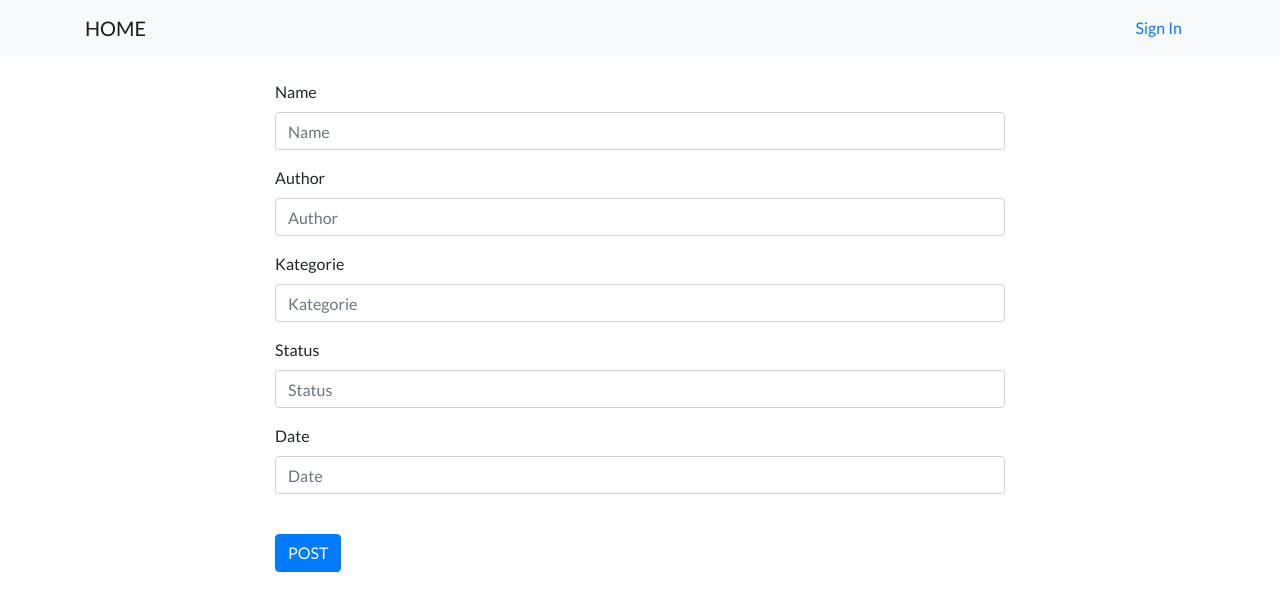
After one commit to hansol-lim/Bookrental, a Flask app: page /add in a window 1280 px wide. The commit adds this page. Shown: the top 611 px of the page. Run offline with Flask 2, Linux system fonts and the light colour scheme; some libraries are stand-ins or nearby versions.

Commit message:
Add : file
db 문제 해결

```diff
--- a/app.py
+++ b/app.py
@@ -1,22 +1,57 @@
 #import all
-from flask import Flask, render_template
+from flask import Flask, render_template, request, redirect, url_for
+from flask_sqlalchemy import SQLAlchemy
 
 app = Flask(__name__)
 
+app.config['SQLALCHEMY_DATABASE_URI'] = 'sqlite:////home/sola/Desktop/bookrental/booklist.db'
+
+db = SQLAlchemy(app)
+
+#데이터 베이스 칼럼
+class Booklist(db.Model):
+    id = db.Column(db.Integer, primary_key=True)
+    name = db.Column(db.String(50))
+    author = db.Column(db.String(50))
+    kategorie = db.Column(db.String(50))
+    status = db.Column(db.String(50))
+    date = db.Column(db.String(50))
+
 #page route
-
-@app.route('/')#첫 페이지
+@app.route('/', methods=['POST'])#첫 페이지
 def index():
     return render_template('index.html')
-
-@app.route('/table')#도서 전체 목록 페이지
-def table():
-    return render_template('table.html')
 
 @app.route('/mypage')#마이페이지
 def mypage():
     return render_template('mypage.html')
 
+@app.route('/add')#도서등록페이지
+def add():
+    return render_template('add.html')
+
+@app.route('/addbook', methods=['POST'])#등록한 도서를 데이터 베이스에 추가
+def addbook():
+    name = request.form['name']
+    author = request.form['author']
+    kategorie = request.form['kategorie']
+    status = request.form['status']
+    date = request.form['date']
+
+    booklist = Booklist(name=name,author=author,kategorie=kategorie,status=status,date=date)
+
+    db.session.add(booklist)
+    db.session.commit()
+
+    return redirect(url_for('add'))
+
+@app.route('/table')#도서 목록 페이지
+def table():
+
+    lists = Booklist.query.all()
+
+    return render_template('table.html', lists=lists)
+
 #앱 실행
 if __name__=='__main__':
     app.run(debug=True)
--- /dev/null
+++ b/templates/add.html
@@ -0,0 +1,53 @@
+{% extends 'base.html' %}
+{% block body %}
+<!-- Main Content -->
+<br>
+<div class="container">
+    <div class="row">
+      <div class="col-lg-8 col-md-10 mx-auto">
+        <form name="addForm" id="addForm" method="POST" action="{{ url_for('addbook') }}" novalidate>
+          <div class="control-group">
+            <div class="form-group floating-label-form-group controls">
+              <label>Name</label>
+              <input type="text" class="form-control" placeholder="Name" name="name" id="name" required data-validation-required-message="Please enter a bookname.">
+              <p class="help-block text-danger"></p>
+            </div>
+          </div>
+          <div class="control-group">
+            <div class="form-group floating-label-form-group controls">
+              <label>Author</label>
+              <input type="text" class="form-control" placeholder="Author" name="author" id="author" required data-validation-required-message="Please enter a author name.">
+              <p class="help-block text-danger"></p>
+            </div>
+          </div>
+          <div class="control-group">
+            <div class="form-group col-xs-12 floating-label-form-group controls">
+              <label>Kategorie</label>
+              <input type="text" class="form-control" placeholder="Kategorie" name="kategorie" id="kategorie" required data-validation-required-message="Please enter a book kategorie.">
+              <p class="help-block text-danger"></p>
+            </div>
+          </div>
+          <div class="control-group">
+            <div class="form-group col-xs-12 floating-label-form-group controls">
+              <label>Status</label>
+              <input type="text" class="form-control" placeholder="Status" name="status" id="status" required data-validation-required-message="Book status">
+              <p class="help-block text-danger"></p>
+            </div>
+          </div>
+          <div class="control-group">
+            <div class="form-group col-xs-12 floating-label-form-group controls">
+              <label>Date</label>
+              <input type="text" class="form-control" placeholder="Date" name="date" id="date" required data-validation-required-message="date">
+              <p class="help-block text-danger"></p>
+            </div>
+          </div>
+          <br>
+          <div id="success"></div>
+          <div class="form-group">
+            <button type="submit" class="btn btn-primary" id="sendMessageButton">POST</button>
+          </div>
+        </form>
+      </div>
+    </div>
+</div>
+{% endblock body %}
```
Also changed, not shown: templates/index.html (+5 -14 lines), templates/table.html (+36 -0 lines), 1 other file.
